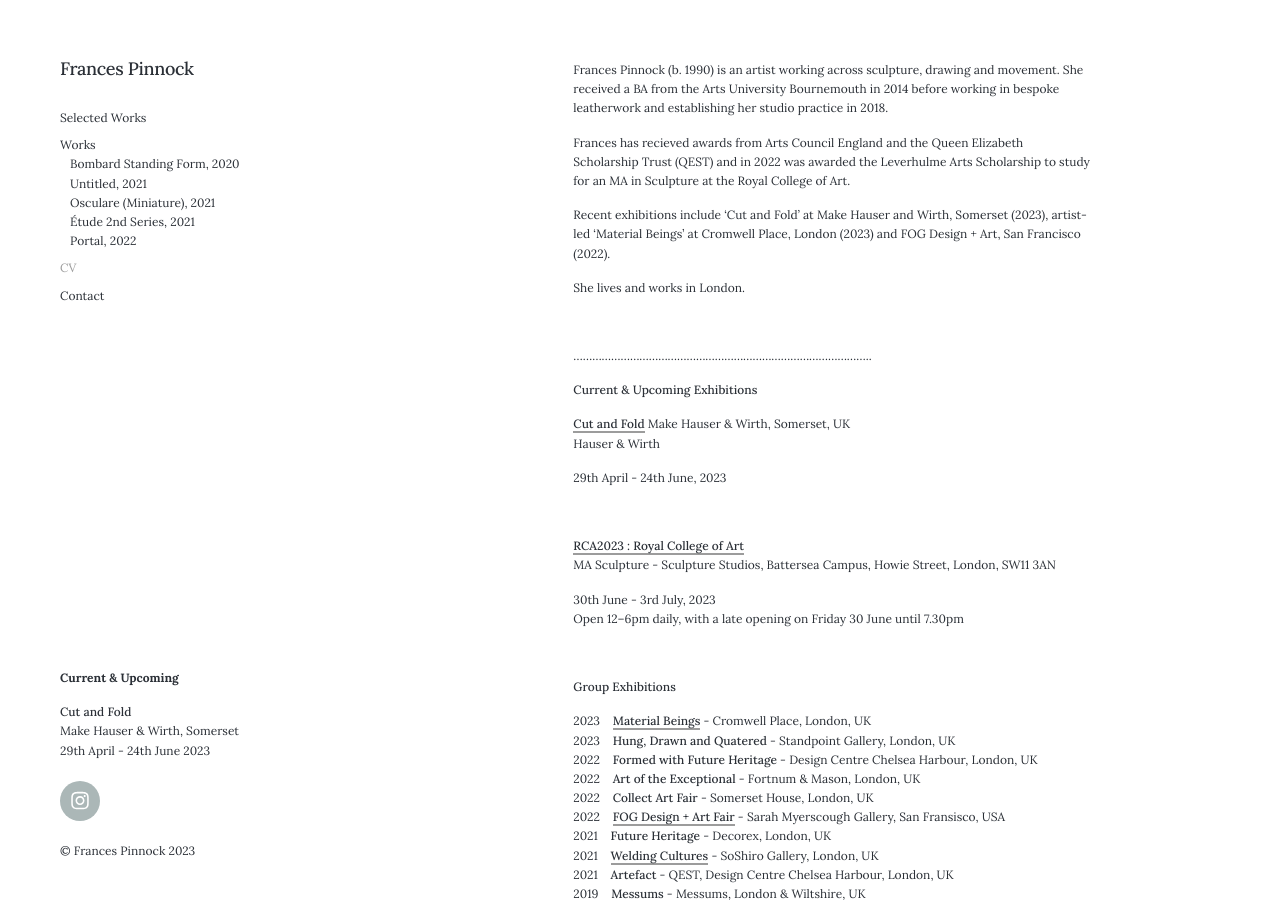
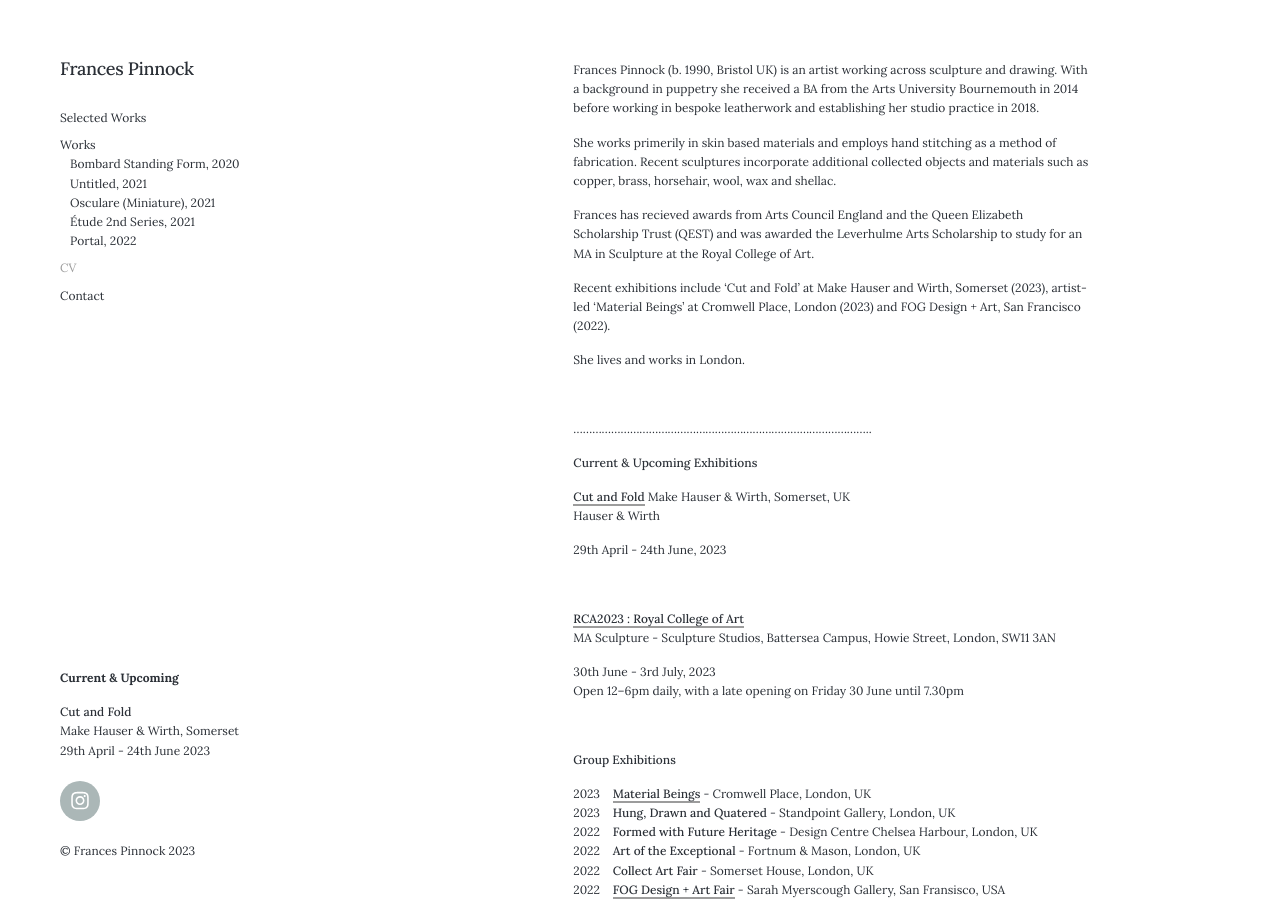
Before and after one commit to francespinnock/francespinnock.github.io, a Jekyll site: the page built from _pages/cv.md, in a window 1280 px wide and 900 px high. Built offline with Jekyll 4.4.1, drawn with Linux system fonts in a browser that asks for light colours; nearby versions of some CDN libraries.

Commit message:
Update cv.md

```diff
--- a/_pages/cv.md
+++ b/_pages/cv.md
@@ -6,9 +6,11 @@ description: About Frances Pinnock
 
 
 
-Frances Pinnock (b. 1990) is an artist working across sculpture, drawing and movement. She received a BA from the Arts University Bournemouth in 2014 before working in bespoke leatherwork and establishing her studio practice in 2018.
+Frances Pinnock (b. 1990, Bristol UK) is an artist working across sculpture and drawing. With a background in puppetry she received a BA from the Arts University Bournemouth in 2014 before working in bespoke leatherwork and establishing her studio practice in 2018.
 
-Frances has recieved awards from Arts Council England and the Queen Elizabeth Scholarship Trust (QEST) and in 2022 was awarded the Leverhulme Arts Scholarship to study for an MA in Sculpture at the Royal College of Art.
+She works primerily in skin based materials and employs hand stitching as a method of fabrication. Recent sculptures incorporate additional collected objects and materials such as copper, brass, horsehair, wool, wax and shellac.
+
+Frances has recieved awards from Arts Council England and the Queen Elizabeth Scholarship Trust (QEST) and was awarded the Leverhulme Arts Scholarship to study for an MA in Sculpture at the Royal College of Art.
 
 Recent exhibitions include ‘Cut and Fold’ at Make Hauser and Wirth, Somerset (2023), artist-led ‘Material Beings’ at Cromwell Place, London (2023) and FOG Design + Art, San Francisco (2022).
 
```
